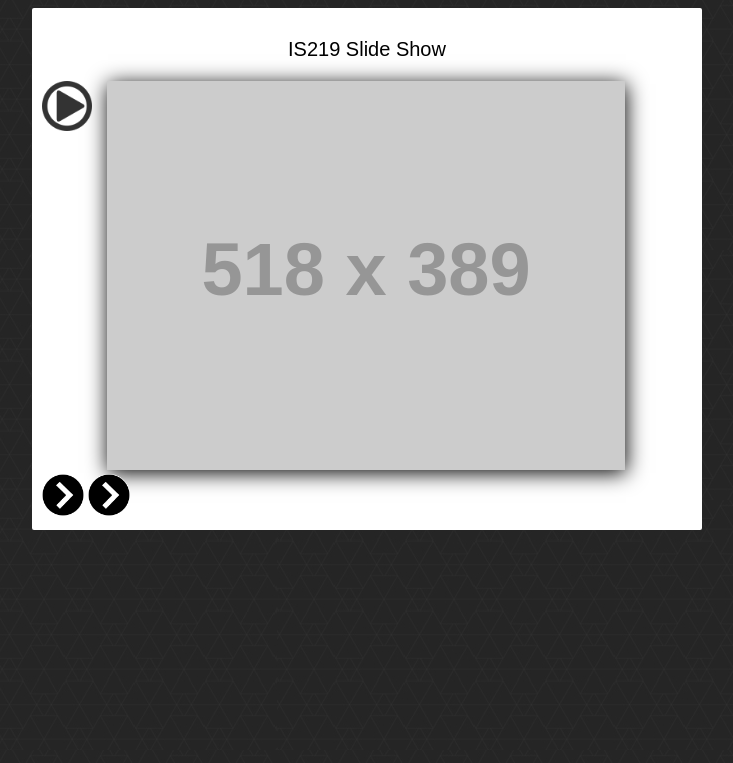
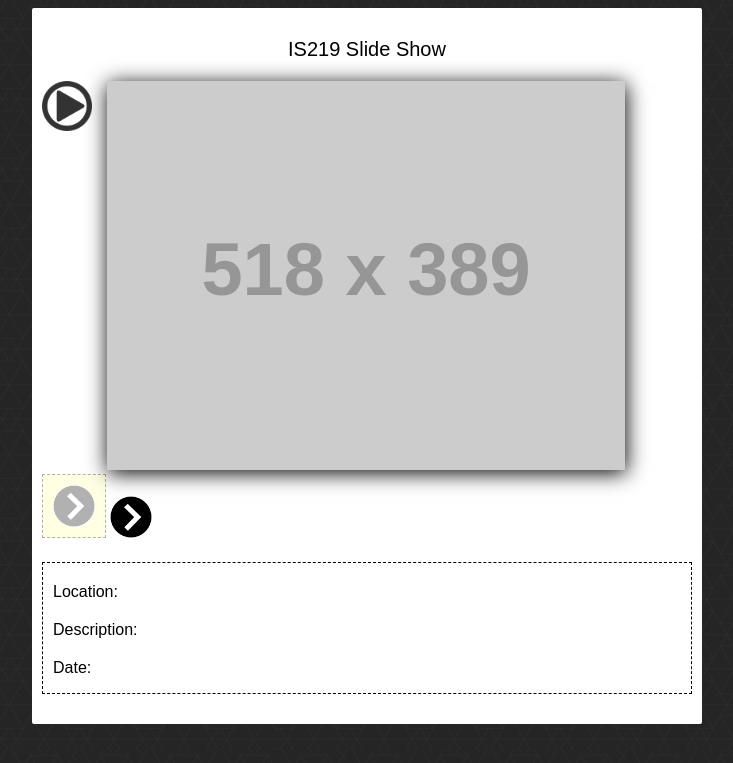
Before and after one commit to KGTCreator/Gallery.Js, a PHP site: page /index.html in a window 1280 px wide. Shown: the top 763 px of the page, without its empty margins (273-1006 px from the left). Run offline with PHP 8.4, Linux system fonts and the light colour scheme; grey boxes labelled with a size stand in for pictures from a placeholder-image service; some libraries are stand-ins or nearby versions.

Commit message:
Create The Slide Show Part 1

```diff
--- a/css/style.css
+++ b/css/style.css
@@ -70,12 +70,30 @@
 
 /*Add CSS styles to rotate the element 90deg
 Make it animate nicely. You'll need CSS3 for this*/
-.rot90 {}
+.rot90 {
+	position: center;
+}
 
 /*Add CSS styles to rotate the element 180deg
 Make it animate nicely. You'll need CSS3 for this*/
-.rot180 {}
+.rot180 {
+	position: relative;
+
+display: inline-block;
+
+border: 1px dashed #000;
+
+padding: 10px;
+
+background: #ffffa2;
+
+height: 20px;
+
+opacity: 0.3;
+
+text-decoration: none;
+}
 
 /*Add CSS styles to rotate the element 270deg
 Make it animate nicely. You'll need CSS3 for this*/
-.rot270 {}
+/*.rot270 {}
--- a/js/gallery.js
+++ b/js/gallery.js
@@ -25,7 +25,9 @@
 	}
 
 	if ((currentTime - mLastFrameTime) > mWaitTime) {
-		swapPhoto();
+		swapPhoto(
+
+		);
 		mLastFrameTime = currentTime;
 	}
 }
@@ -33,11 +35,22 @@
 /************* DO NOT TOUCH CODE ABOVE THIS LINE ***************/
 
 function swapPhoto() {
-	//Add code here to access the #slideShow element.
-	//Access the img element and replace its source
-	//with a new image from your images array which is loaded
-	//from the JSON string
+
+document.getElementById('photo.src') = mImages[mCurrentIndex].img
+let Date = "Date" = mImages[mCurrentIndex].location;
+let Description = "Description" = mImages[mCurrentIndex].location;
+let location = "Location" = mImages[mCurrentIndex].location;
+
+	location.innerHTML = "Location: " + mImages[mCurrentIndex].location;
+	description.innerHTML = "Description" + mImages[mCurrentIndex].description;
+	data.innerHTML = "Date" +  mImages[mCurrentIndex].data;
 	console.log('swap photo');
+
+	if(mCurrentIndex == mImages.length) {
+		mCurrentIndex = 0;
+	} else {
+		mCurrentIndex += 1;
+	}
 }
 
 // Counter for the mImages array
@@ -69,7 +82,7 @@
 $(document).ready(function () {
 
 	// This initially hides the photos' metadata information
-	$('.details').eq(0).hide();
+	//$('.details').eq(0).hide();
 	fetchJSON();
 
 });
@@ -89,7 +102,7 @@
 	//3. the date when the photo was taken
 	let date
 	//4. either a String (src URL) or an an HTMLImageObject (bitmap of the photo. https://developer.mozilla.org/en-US/docs/Web/API/HTMLImageElement)
-	let imgSrc
+	let imgSrc = "mImages"
 }
 
 function fetchJSON() {
@@ -99,6 +112,7 @@
 			if (mRequest.status === 200) {
 				mJson = $.parseJSON(mRequest.responseText);
 				console.log(mJson);
+
 			}
 		}
 	}
```
